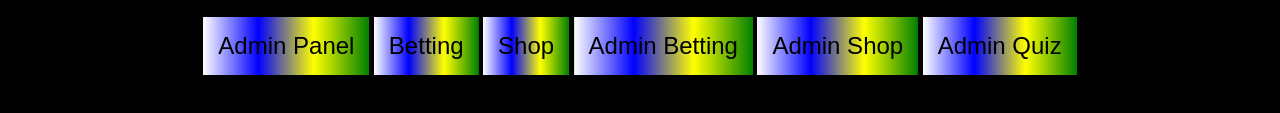
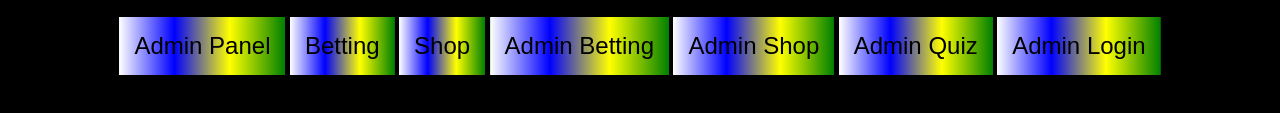
Before and after one commit to PeterNgeno/quiz.perontips, a website: page public/index.html in a window 1280 px wide. Shown: the part 439-552 px from the top of the page. Drawn offline with Linux system fonts and the light colour scheme.

Commit message:
Update index.html
Signed-off-by: PeterNgeno <peterkipsangngeno@gmail.com>

```diff
--- a/public/index.html
+++ b/public/index.html
@@ -28,6 +28,9 @@
         <button class="button" onclick="goToAdminBetting()">Admin Betting</button>
         <button class="button" onclick="goToAdminShop()">Admin Shop</button>
         <button class="button" onclick="goToAdminQuiz()">Admin Quiz</button>
+
+        <!-- Admin Login Page -->
+        <button class="button" onclick="goToAdminLogin()">Admin Login</button> <!-- Added Button -->
     </div>
 
     <script>
@@ -52,6 +55,9 @@
         function goToAdminQuiz() {
             window.location.href = 'admin_quiz.html'; // Redirect to admin quiz page
         }
+        function goToAdminLogin() {
+            window.location.href = 'admin_login.html'; // Redirect to admin login page
+        }
     </script>
 </body>
 </html>
```
